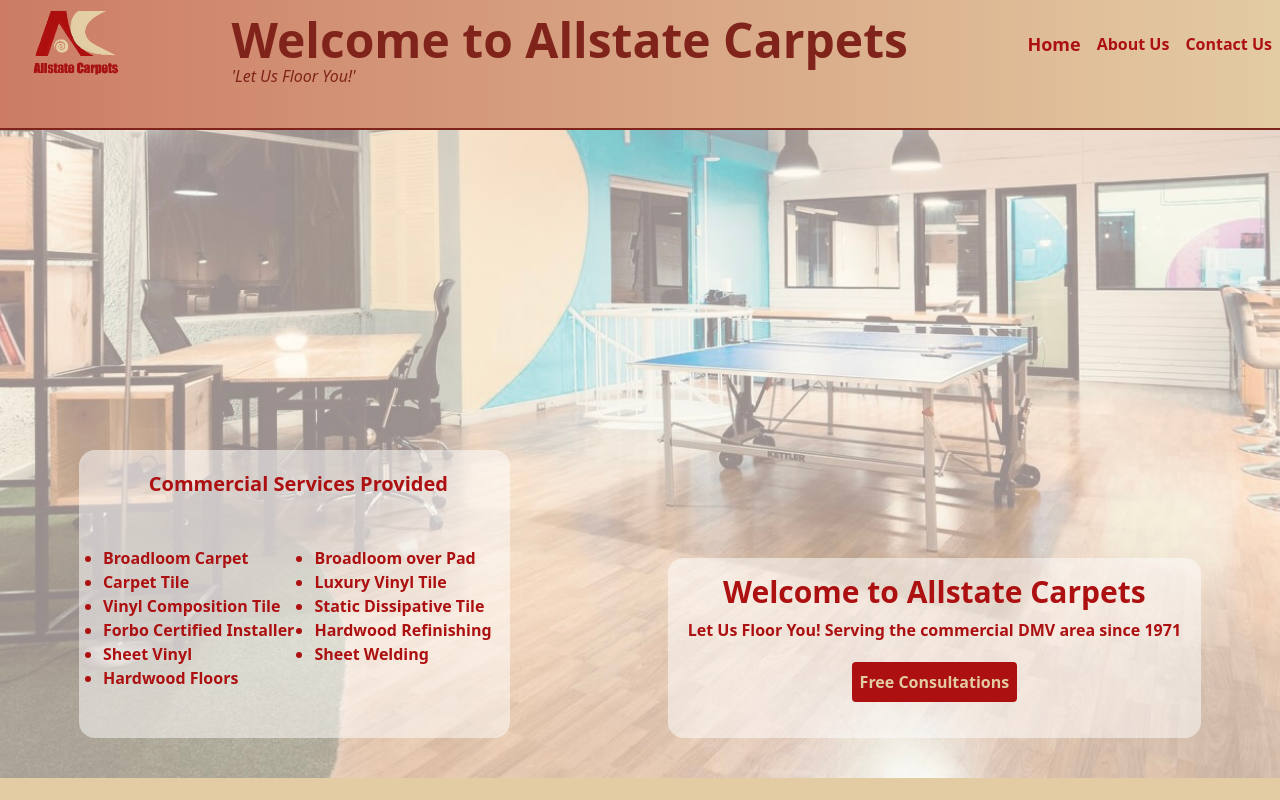
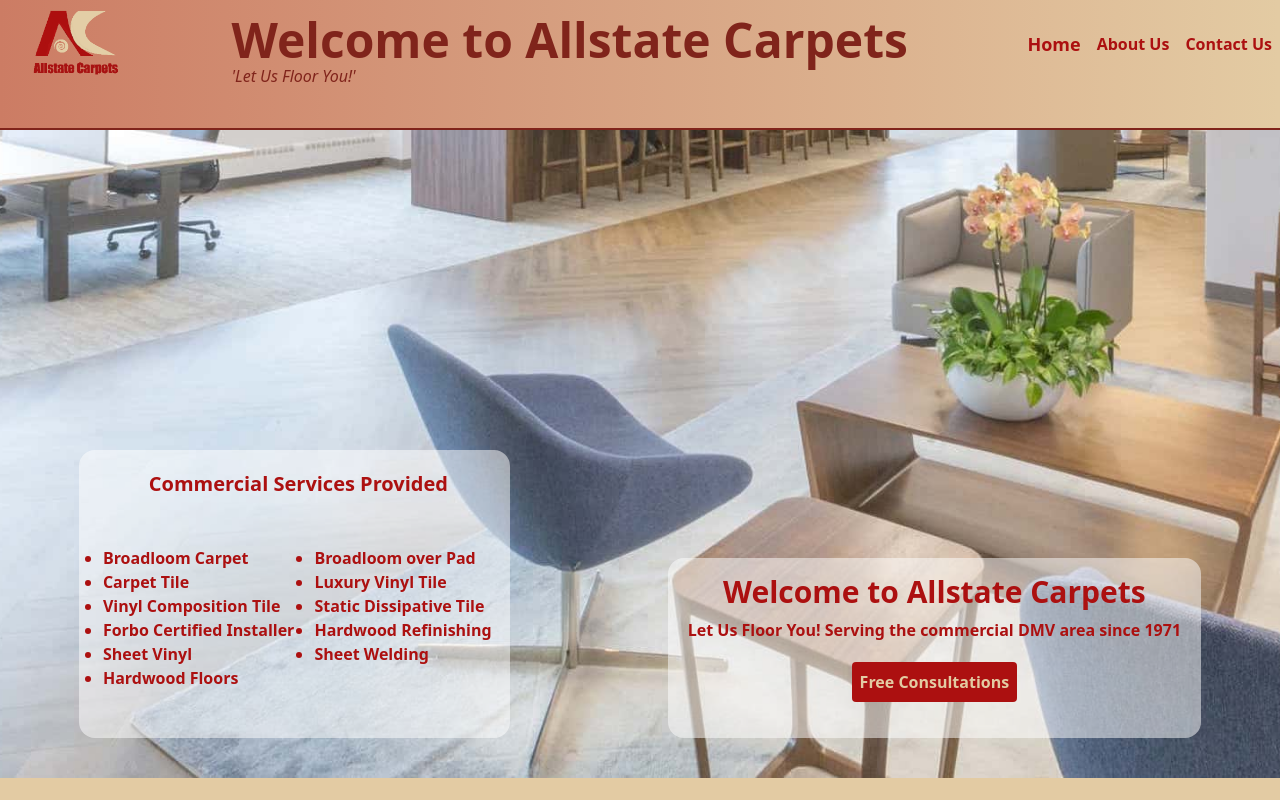
Before and after one commit to sramalho94/AllstateCarpets, a Next.js app in the folder allstate-carpets-next/: page / in a window 1280 px wide. Built offline with nearby package versions, Linux system fonts and the light colour scheme.

Commit message:
changed background in welcome

```diff
--- a/allstate-carpets-next/components/Welcome.jsx
+++ b/allstate-carpets-next/components/Welcome.jsx
@@ -1,4 +1,4 @@
-import bg from './/../public/TransparentBG2.jpeg'
+import bg from './/../public/allstate-banner.jpeg'
 import Link from 'next/link'
 
 const Welcome = () => {
@@ -6,9 +6,8 @@
     <div
       style={{
         backgroundImage: `url(${bg.src})`,
-
-        width: '100%'
-        // height: '100%'
+        width: '100%',
+        backgroundColor: 'rgb(255, 255, 255, 0.5)'
       }}
       className="flex flex-col md:flex-row-reverse w-screen bg-cover md:justify-between lg:justify-around bg-center"
     >
```
